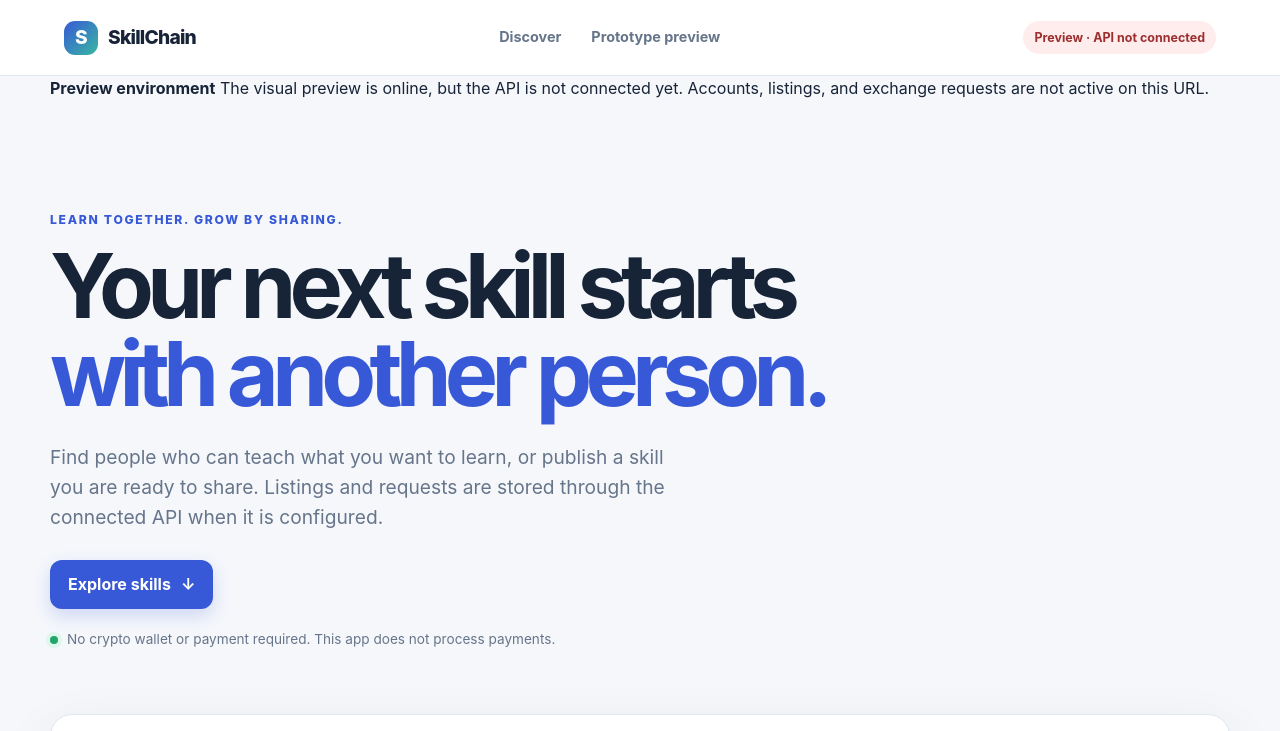
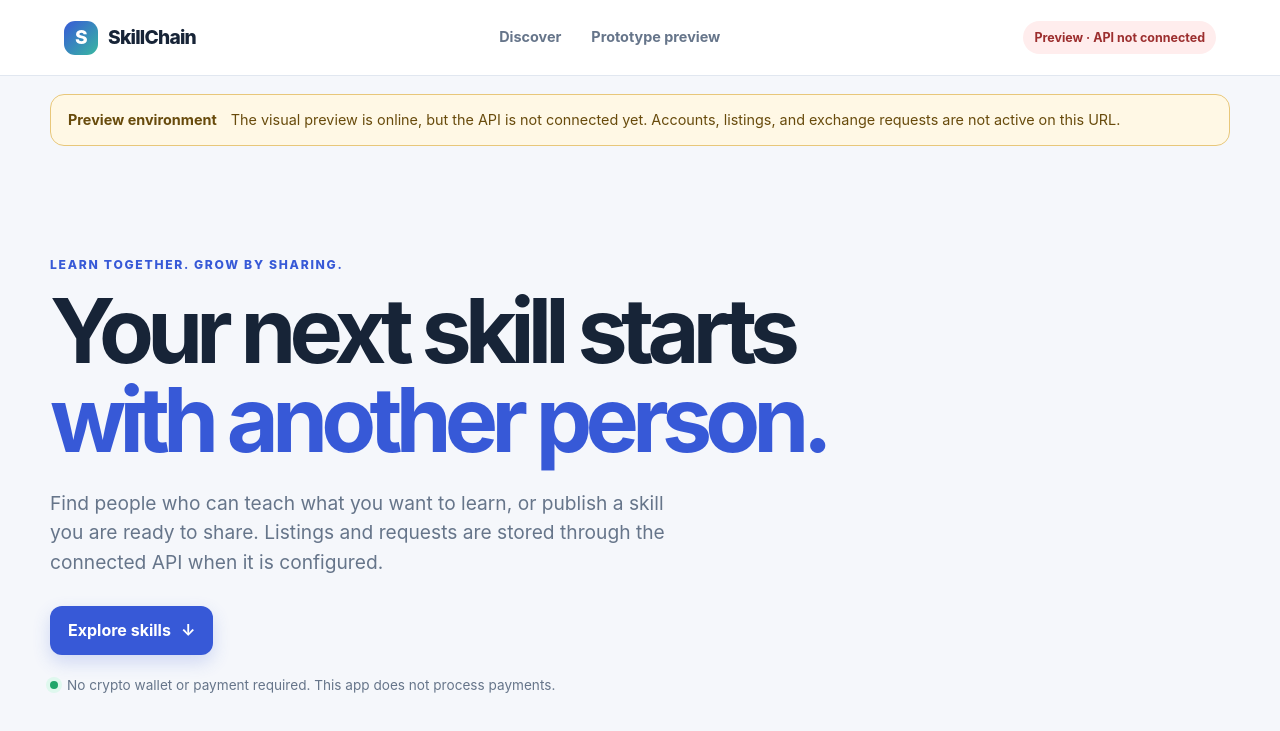
Before and after one commit to yobi369/skill_sharing_platform, a website: page web/index.html in a window 1280 px wide. Shown: the top 731 px of the page. Drawn offline with Linux system fonts and the light colour scheme.

Commit message:
Style a clear staging preview notice

```diff
--- a/web/styles.css
+++ b/web/styles.css
@@ -27,6 +27,8 @@ nav a:hover { color: var(--primary); }
 .connection-status { font-size: .78rem; font-weight: 700; color: var(--muted); background: #edf1f8; padding: 7px 11px; border-radius: 999px; white-space: nowrap; }
 .connection-status.connected { color: #126744; background: #dff8ee; }
 .connection-status.error { color: #9c2e2e; background: #ffeded; }
+.preview-notice { display: flex; flex-wrap: wrap; gap: 8px 14px; align-items: baseline; margin: 18px 0 0; padding: 14px 17px; border: 1px solid #e8c77a; border-radius: 14px; background: #fff8e5; color: #684b0c; font-size: .9rem; }
+.preview-notice strong { white-space: nowrap; }
 .page-shell { width: min(1180px, calc(100% - 36px)); margin: 0 auto; }
 .hero { padding: clamp(55px, 9vw, 110px) 0 64px; max-width: 790px; }
 .eyebrow { margin: 0 0 12px; color: var(--primary); font-size: .76rem; font-weight: 850; text-transform: uppercase; letter-spacing: .14em; }
```
